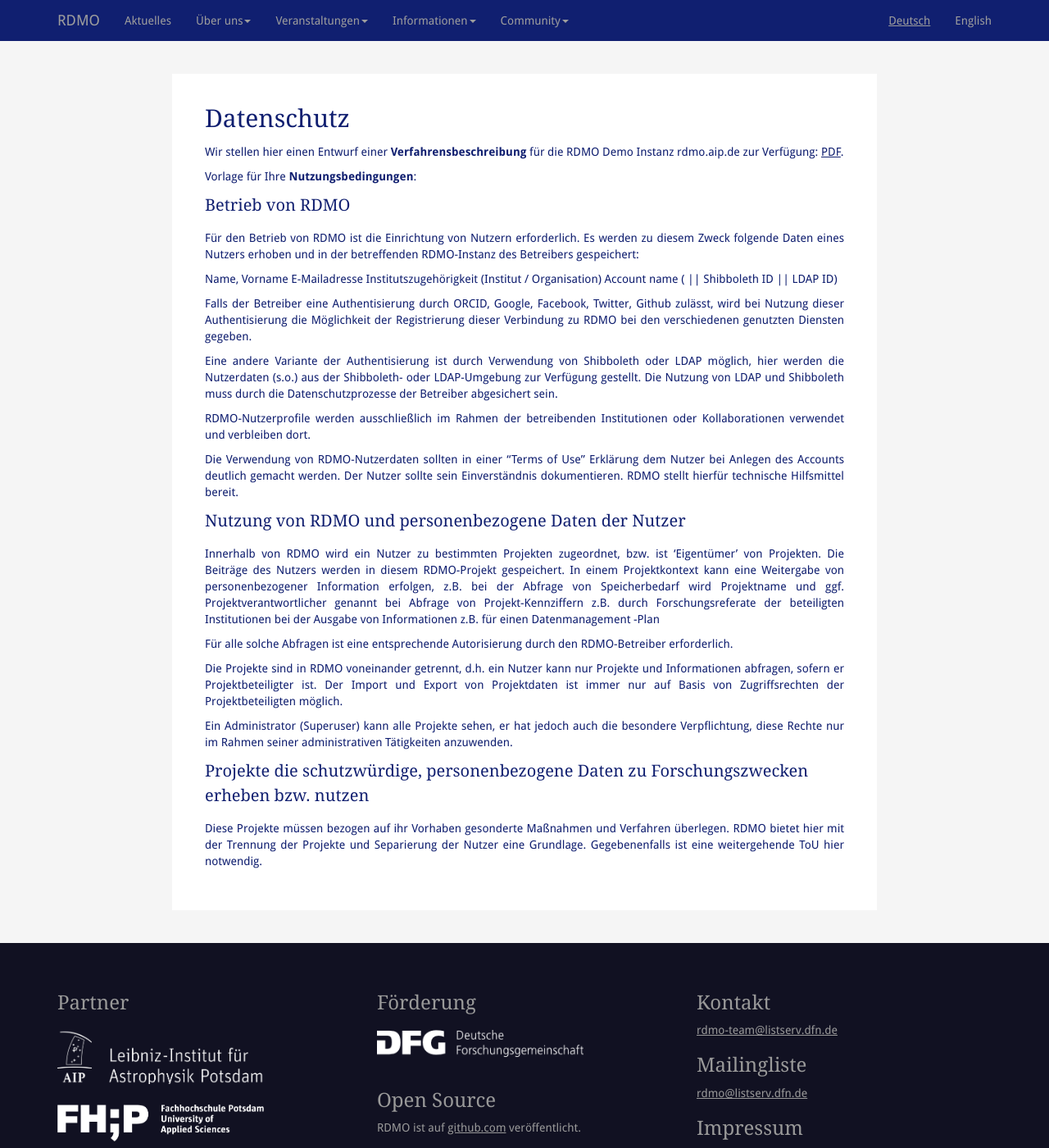
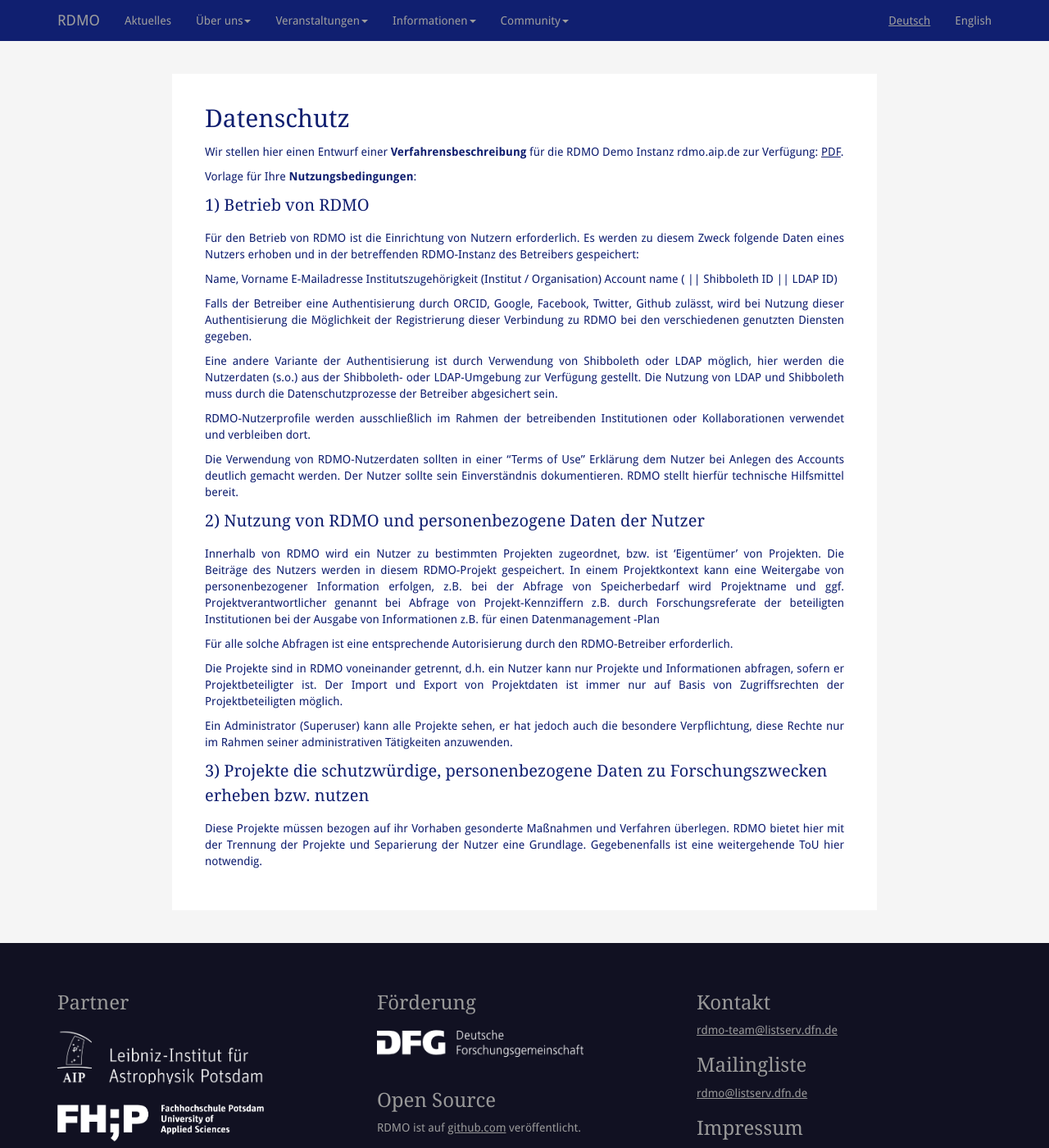
Before and after one commit to rdmorganiser/rdmorganiser.github.io, a Jekyll site: the page built from schutz.md, in a window 1280 px wide and 1400 px high. Shown: the whole window at 82% size. Built offline with Jekyll 4.4.1, drawn with Linux system fonts in a browser that asks for light colours; our own code applies the rules of GitHub Pages for plain Markdown files.

Commit message:
minor change in data protection

```diff
--- a/schutz.md
+++ b/schutz.md
@@ -13,7 +13,7 @@
 
 Vorlage für Ihre **Nutzungsbedingungen**:
 
-Betrieb von RDMO
+1) Betrieb von RDMO
 ----------------------------
 
 Für den Betrieb von RDMO ist die Einrichtung von Nutzern erforderlich.
@@ -33,7 +33,7 @@
 Die Verwendung von RDMO-Nutzerdaten sollten in einer “Terms of Use” Erklärung dem Nutzer bei Anlegen des Accounts deutlich gemacht werden. Der Nutzer sollte sein Einverständnis dokumentieren. RDMO stellt hierfür technische Hilfsmittel bereit.
 
 
-Nutzung von RDMO und personenbezogene Daten der Nutzer
+2) Nutzung von RDMO und personenbezogene Daten der Nutzer
 -------------------------------------------------------------------------------------
 
 Innerhalb von RDMO wird ein Nutzer zu bestimmten Projekten zugeordnet, bzw. ist ‘Eigentümer’ von Projekten. Die Beiträge des Nutzers werden in diesem RDMO-Projekt gespeichert. In einem Projektkontext kann eine Weitergabe von personenbezogener Information erfolgen, z.B.
@@ -49,7 +49,7 @@
 Ein Administrator (Superuser) kann alle Projekte sehen, er hat jedoch auch die besondere Verpflichtung, diese Rechte nur im Rahmen seiner administrativen Tätigkeiten anzuwenden.
 
 
-Projekte die schutzwürdige, personenbezogene Daten zu Forschungszwecken erheben bzw. nutzen
+3) Projekte die schutzwürdige, personenbezogene Daten zu Forschungszwecken erheben bzw. nutzen
 --------------------------------------------------------------------------------------------------------------------------------------
 
 Diese Projekte müssen bezogen auf ihr Vorhaben gesonderte Maßnahmen und Verfahren überlegen. RDMO bietet hier mit der Trennung der Projekte und Separierung der Nutzer eine Grundlage. Gegebenenfalls ist eine weitergehende ToU hier notwendig.
```
